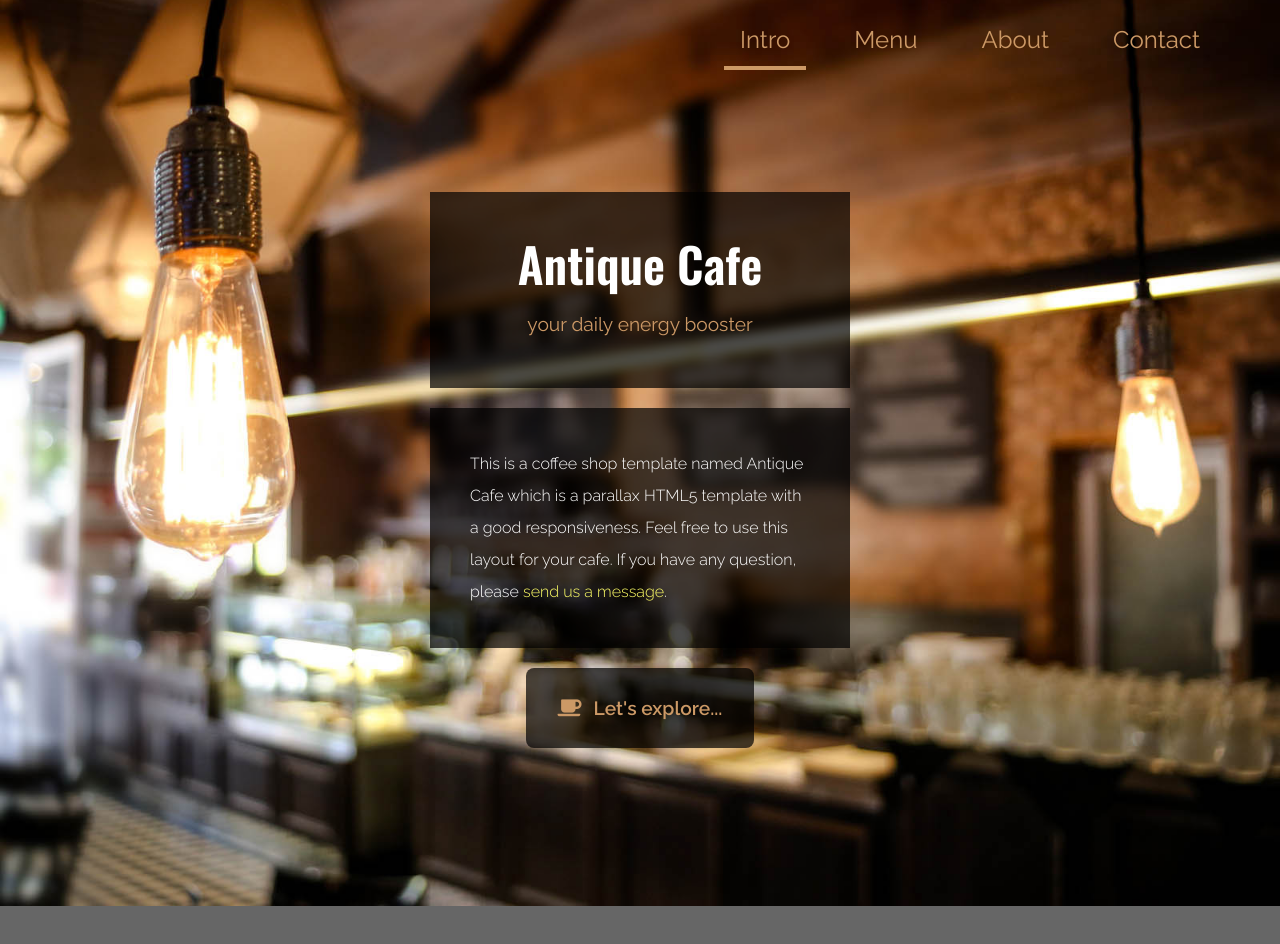
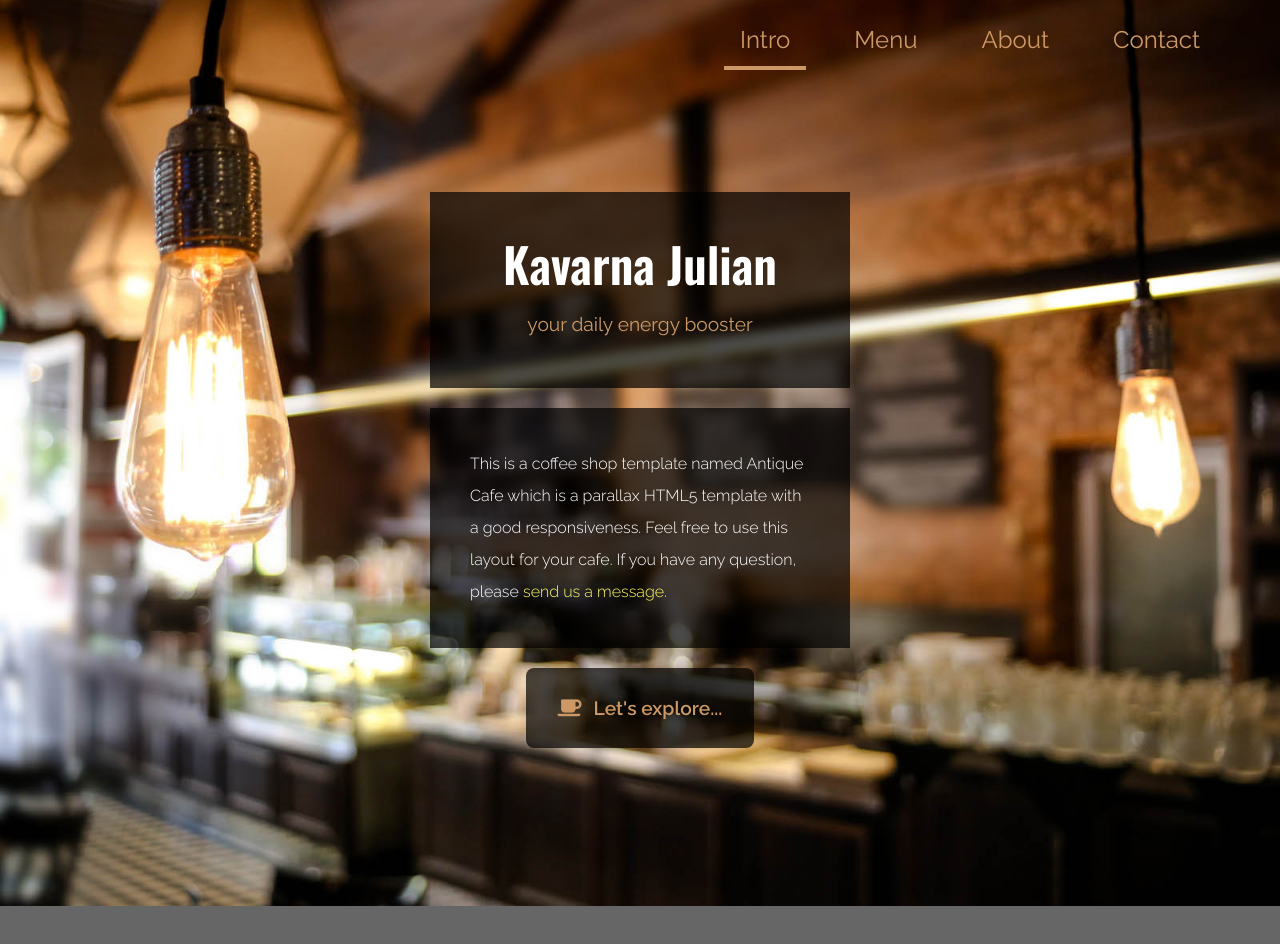
Before and after one commit to LavnoreZabelaj/Kavarna-Julian, a plain HTML site: page index.html in a window 1280 px wide. Shown: the top 944 px of the page. Drawn offline with nearby package versions, Linux system fonts and the light colour scheme.

Commit message:
update name

```diff
--- a/index.html
+++ b/index.html
@@ -38,7 +38,7 @@ https://www.tooplate.com/view/2126-antique-cafe
         <div class="container mx-auto px-2 tm-intro-width">
             <div class="sm:pb-60 sm:pt-48 py-20">
                 <div class="bg-black bg-opacity-70 p-12 mb-5 text-center">
-                    <h1 class="text-white text-5xl tm-logo-font mb-5">Antique Cafe</h1>
+                    <h1 class="text-white text-5xl tm-logo-font mb-5">Kavarna Julian</h1>
                     <p class="tm-text-gold tm-text-2xl">your daily energy booster</p>
                 </div>
                 <div class="bg-black bg-opacity-70 p-10 mb-5">
```
